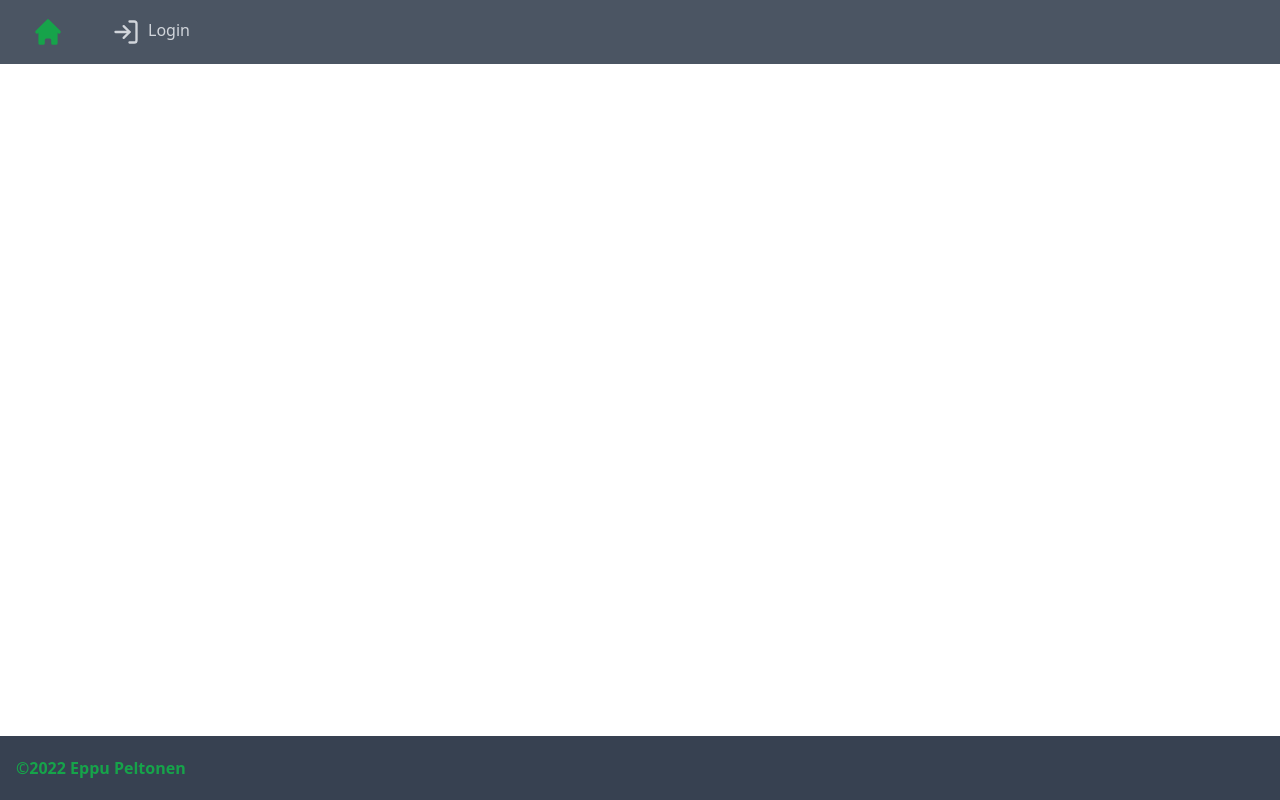
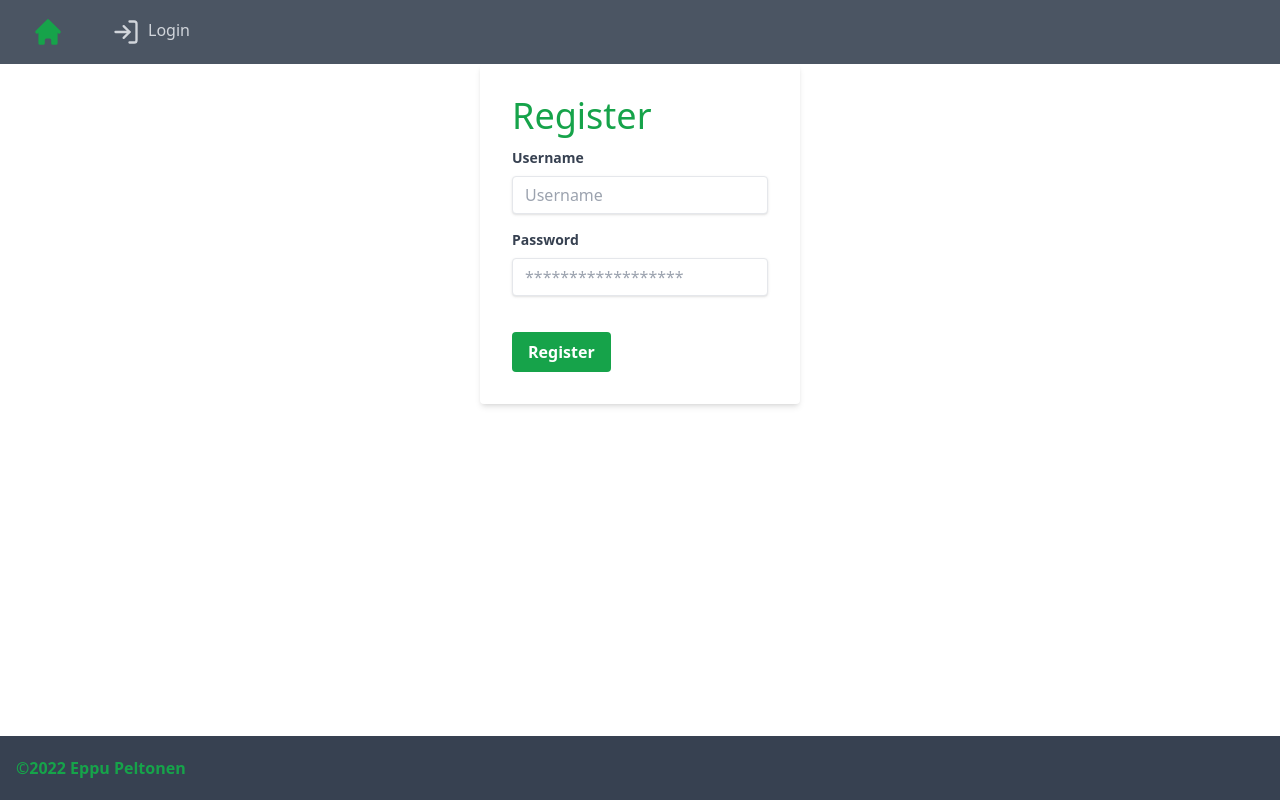
Before and after one commit to eppu-peltonen/exercise-tracker-client, a React (Create React App) app: page /register in a window 1280 px wide. Built offline with nearby package versions, Linux system fonts and the light colour scheme; no server answers.

Commit message:
Registration added, exercises and charts view now has a text if there are no exercises, user service added

```diff
--- a/src/App.js
+++ b/src/App.js
@@ -4,6 +4,7 @@ import React, {useEffect, useState} from 'react'
 import {Routes, Route, useNavigate} from 'react-router-dom'
 
 //Routes
+import Register from './routes/Register'
 import Login from './routes/Login'
 import Exercises from './routes/Exercises'
 import Charts from './routes/Charts'
@@ -12,6 +13,7 @@ import Home from './routes/Home'
 //Services
 import loginService from './services/login'
 import exerciseService from './services/exercises'
+import userService from './services/users'
 
 //Components
 import Notification from './components/Notification'
@@ -25,6 +27,9 @@ const App = () => {
   const [password, setPassword] = useState('')
   const [user, setUser] = useState(null)
   const [exercises, setExercises] = useState([])
+
+  const [newUser, setNewUser] = useState('')
+  const [newPassword, setNewPassword] = useState('')
 
   //Find and set user at the beginning if stored
   useEffect(() => {
@@ -69,7 +74,8 @@ const App = () => {
     }
   }
 
-  const handleLogout = () => {
+  const handleLogout = (event) => {
+    event.preventDefault()
     window.localStorage.removeItem('loggedExerciseAppUser')
     setUser(null)
     // Navigate to home page after logout
@@ -81,6 +87,23 @@ const App = () => {
     }, 5000)
   }
 
+  const handleRegister = async (event) => {
+    event.preventDefault()
+    try {
+      await userService.addUser({
+        newUser, newPassword
+      })
+      setUsername('')
+      setPassword('')
+      navigate('/login')
+    } catch (exception) {
+      setMessage("username already registered")
+      setTimeout(() => {
+        setMessage(null)
+      }, 5000)
+    }
+  }
+
   return (
     <div>
       <div className="w-full h-screen flex flex-col">
@@ -88,10 +111,55 @@ const App = () => {
         <div className="flex flex-grow justify-center overflow-auto h-full">
           <Notification message={message} />
           <Routes>
-            <Route path="/login" element={<Login username={username} setUsername={setUsername} password={password} setPassword={setPassword} handleLogin={handleLogin} />} />
-            <Route path="/exercises" element={<Exercises exercises={exercises} setExercises={setExercises} user={user}/>} />
-            <Route path="/charts" element={<Charts exercises={exercises} user={user} />} />
-            <Route path="/" element={<Home />} />
+            <Route
+              path="/register"
+              element={
+                <Register
+                  handleRegister={handleRegister}
+                  newUser={newUser}
+                  setNewUser={setNewUser}
+                  newPassword={newPassword}
+                  setNewPassword={setNewPassword}
+                />
+              }
+            />
+            <Route
+              path="/login"
+              element={
+                <Login
+                  username={username}
+                  setUsername={setUsername}
+                  password={password}
+                  setPassword={setPassword}
+                  handleLogin={handleLogin}
+                />
+              }
+            />
+            <Route
+              path="/exercises"
+              element={
+                <Exercises
+                  exercises={exercises}
+                  setExercises={setExercises}
+                  user={user}
+                />
+              }
+            />
+            <Route
+              path="/charts"
+              element={
+                <Charts
+                  exercises={exercises}
+                  user={user}
+                />
+              }
+            />
+            <Route
+              path="/"
+              element={
+                <Home />
+              }
+            />
           </Routes>
         </div>
         <Footer/>
--- a/src/routes/Charts.js
+++ b/src/routes/Charts.js
@@ -78,7 +78,7 @@ const Charts = ({exercises, user}) => {
   return (
     <div className='mt-10'>
       {
-        exercises.length === 0
+        userExercises.length === 0
         ?
           <div className="text-xl">Add some exercises to see your data.</div>
         :
--- a/src/routes/Exercises.js
+++ b/src/routes/Exercises.js
@@ -32,6 +32,10 @@ const Exercises = ({exercises, setExercises, user}) => {
       </Togglable>
       <div className='mt-8'>
         {
+          userExercises.length === 0
+          ?
+            <div className="text-xl">Start by adding a new exercise.</div>
+          :
             userExercises.map(exercise => (
               <div key={exercise.id} className="border-b border-gray-500 pb-4 grid grid-cols-1 md:grid-cols-5 gap-0">
                 <div className='border-1 border-gray-300 rounded'>{exercise.sport}</div>
--- a/src/routes/Login.js
+++ b/src/routes/Login.js
@@ -1,3 +1,5 @@
+import {Link} from "react-router-dom"
+
 const Login = ({
   username,
   setUsername,
@@ -5,9 +7,6 @@ const Login = ({
   setPassword,
   handleLogin
 }) => {
-
-  //TODO: Rekisteröinti
-  // Sign up linkki johtaa rekisteröinti sivulle. Käytä samaa linkitystä kuin navigaatiosta ja lisää App componenttiin <Route>
 
   return (
     <div className="w-full max-w-xs">
@@ -29,10 +28,10 @@ const Login = ({
           <button className="bg-green-600 hover:bg-green-700 text-white font-bold py-2 px-4 rounded focus:outline-none focus:shadow-outline" type="submit">
             Sign In
           </button>
-          {/* <a className="inline-block align-baseline font-bold text-sm text-blue-500 hover:text-blue-800" href="#">
+          <Link to="/register" className="inline-block align-baseline font-bold text-sm text-green-600 hover:text-green-800">
             <p>Don't have an account?</p>
             <p>Sign up!</p>
-          </a> */}
+          </Link>
         </div>
       </form>
     </div>
--- /dev/null
+++ b/src/routes/Register.js
@@ -0,0 +1,35 @@
+const Register = ({
+  newUser,
+  setNewUser,
+  newPassword,
+  setNewPassword,
+  handleRegister
+}) => {
+
+  return (
+    <div className="w-full max-w-xs">
+      <form onSubmit={handleRegister} className="bg-white shadow-md rounded p-8 mb-4">
+        <h2 className= "text-3xl md:text-4xl mb-3 text-green-600 font-normal">Register</h2>
+        <div className="mb-4">
+          <label className="block text-gray-700 text-sm font-bold mb-2" htmlFor="username">
+            Username
+          </label>
+          <input className="shadow appearance-none border rounded w-full py-2 px-3 text-gray-700 leading-tight focus:outline-none focus:shadow-outline" id="username" type="text" value={newUser} onChange={({target}) => setNewUser(target.value)} placeholder="Username"/>
+        </div>
+        <div className="mb-6">
+          <label className="block text-gray-700 text-sm font-bold mb-2" htmlFor="password">
+            Password
+          </label>
+          <input className="shadow appearance-none border rounded w-full py-2 px-3 text-gray-700 mb-3 leading-tight focus:outline-none focus:shadow-outline" id="password" type="password" value={newPassword} onChange={({target}) => setNewPassword(target.value)} placeholder="******************"/>
+        </div>
+        <div className="flex items-center justify-between">
+          <button className="bg-green-600 hover:bg-green-700 text-white font-bold py-2 px-4 rounded focus:outline-none focus:shadow-outline" type="submit">
+            Register
+          </button>
+        </div>
+      </form>
+    </div>
+  )
+}
+
+export default Register
--- /dev/null
+++ b/src/services/users.js
@@ -0,0 +1,13 @@
+import axios from "axios"
+const baseUrl = "/api/users"
+
+const addUser = async (credentials) => {
+  const res = await axios.post(baseUrl, credentials)
+  return res.data
+}
+
+const exports = {
+  addUser,
+}
+
+export default exports
```
Lines whose indentation alone changed are shown as unchanged.
